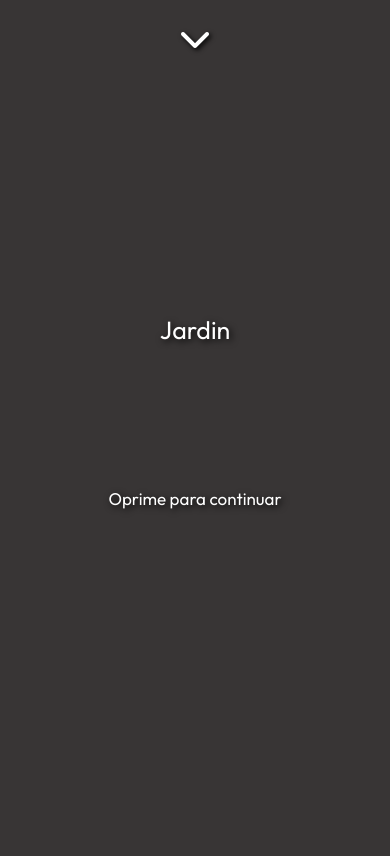
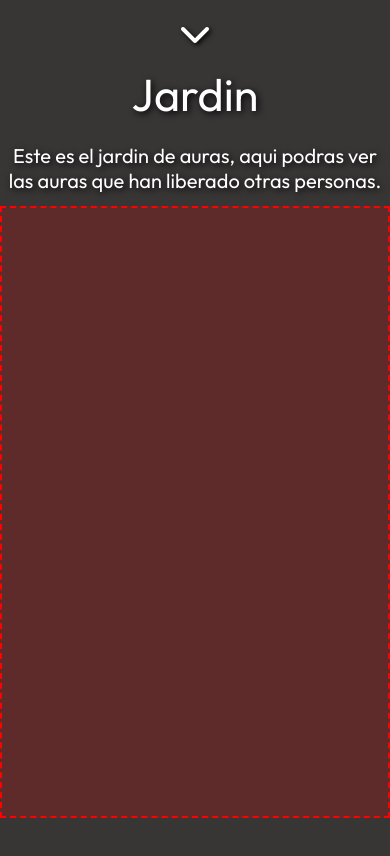
Before and after one commit to Mike19200/Proyecto-AURA-D.A, a plain HTML site: page index.html in a window 390 px wide. Both pictures are taken after a click on the button 195 px from the left and 801 px from the top of the page. Drawn offline with nearby package versions, Linux system fonts and the light colour scheme.

Commit message:
cambios jardin

```diff
--- a/css/main.css
+++ b/css/main.css
@@ -5,8 +5,10 @@ body {
     justify-content: center;
     align-items: center;
     height: 100vh;
+    max-width: 100%;
     font-family: Outfit;
     background-color: #383535;
+    overflow-x: hidden;
   }
   /*Start Page */
 
@@ -66,11 +68,11 @@ body {
   }
 
   .button-container {
-   position: absolute;
-   top: 95%;
-   left: 50%;
-   transform: translate(-50%, -50%);
-   transition: all 0.4s ease-out;
+    position: fixed;
+    top: 92%;
+    transform: translate(-50%, -50%);
+    transition: all 0.4s ease-out;
+    animation: slideDown 0.5s ease forwards;
   }
 
   #bottom-buttonSP {
@@ -88,12 +90,9 @@ body {
   }
 
   .button-containerOnGarden {
-   position: absolute;
-   top: 7%; /* Ajusta la posición vertical según tus preferencias */
-   left: 50%; /* Ajusta la posición horizontal según tus preferencias */
-   display: none;
-   transition: all 0.4s ease;
-   transform: rotate(-180deg);
+    display: grid;
+    animation: slideUp 0.5s ease forwards;
+    padding-top: 15px;
   }
 
   /*Introduction Page */
@@ -464,15 +463,43 @@ body {
   }
 
   /* GardenPage */
+  .centered-containerGarden{
+    height: 90vh; /* Cambié "90" a "90vh" para establecer el 90% de la altura de la ventana */
+    overflow-x: hidden;
+  }
 
-  .centered-containerGarden{
-    display: flex;
-    flex-direction: column;
-    justify-content: center;
-    align-items: center;
-    height: 90;
-    max-width: 768px;
+  .top-sectionGarden {
+    /* transform: translateY(-230px);  Eliminado este transform */
+    text-align: center;
+    top: 100%;
+    transform:translateY(12px);
   }
+
+  #GardenTitle {
+    font-size: 45px;
+    text-align: center;
+    color: #fff;
+    text-shadow: black 2px 2px 7px;
+    margin: unset;
+  }
+
+  #GardenSubtitle {
+    font-size: 20px;
+    text-align: center;
+    color: #fff;
+    text-shadow: black 2px 2px 7px;
+  }
+
+  .bottom-sectionGarden {
+    position: absolute;
+    top: 20%;
+    left: 0;
+    width: 100%;
+    height: 80%;
+    background-color: rgba(255, 0, 0, 0.2);
+    border: 2px dashed red;
+  }
+
 
   /* usPage */
 
@@ -841,7 +868,7 @@ body {
   }
 
   .slide-up {
-  animation: slideUp 0.5s ease forwards;
+    animation: slideUp 0.5s ease forwards;
   }
 
   @keyframes slideUp {
@@ -955,6 +982,24 @@ body {
         flex-direction: column;
     }
 
+    /* Garden */
+
+    .centered-containerGarden{
+      height: 90vh; /* Cambié "90" a "90vh" para establecer el 90% de la altura de la ventana */
+      overflow-x: hidden;
+    }
+
+    .bottom-sectionGarden {
+      position: absolute;
+      top: 20%;
+      left: 0;
+      width: 99%;
+      height: 80%;
+      background-color: rgba(255, 0, 0, 0.2);
+      border: 2px dashed red;
+    }
+
+
     .left-sectionRP2
     {
      display: flex;
--- a/index.html
+++ b/index.html
@@ -44,13 +44,15 @@
     <div id="startPagebtn" class="button-container">
      <button id="bottom-buttonSP" class="bottomBtnSP"><i class="fa-solid fa-chevron-down"></i></button>
     </div>
-    <div id="gardenPage" style="display: none;" class="centered-containerGarden">
-      <div class="top-section">
-            <p> Jardin</p>
-          </div>
-          <div class="bottom-section">
-            <p id="continueText">Oprime para continuar</p>
-          </div>
+    <div id="gardenPage" style="display: none;" class="slide-up">
+      <div class="centered-containerGarden">
+        <div class="top-sectionGarden">
+          <p id="GardenTitle"> Jardin</p>
+          <p id="GardenSubtitle">Este es el jardin de auras, aqui podras ver las auras que han liberado otras personas.</p>
+        </div>
+        <div class="bottom-sectionGarden">
+        </div>
+      </div>
     </div>
     <div id="introductionPage" style="display: none;" class="centered-container2">
         <div class="top-section">
@@ -70,7 +72,7 @@
     <div id="namePage" style="display: none;" class="centered-container3">
         <div class="top-sectionNP">
           <p id="nameLabel">Cual es tu nombre?</p>
-          <input type="text" id="nameTxtbox" size="15" />
+          <input autocomplete="off" type="text" id="nameTxtbox" size="15" />
         </div>
         <div class="bottom-sectionNP">
           <button id="continuebtn2"></button>
--- a/js/main.js
+++ b/js/main.js
@@ -110,13 +110,13 @@ bottombtnSP.addEventListener("click", function(){
   if(!isUp)
   {
   startPage.style.display = "none";
-  startPagebtn.style.display = "block";
+  startPagebtn.style.display = "absolute";
   startPagebtn.classList.remove("button-container");
   startPagebtn.classList.add("button-containerOnGarden");
   startPagebtn.style.transform = "rotate(-180deg)";
-  startPagebtn.style.transform = "translate(-50%, -100%)";
+  gardenPage.classList.add("slide-up");
   gardenPage.style.display = "block";
-  gardenPage.classList.add("slide-up");
+  document.body.style.display ="block";
   isUp = true;
   }
   else
@@ -129,8 +129,10 @@ bottombtnSP.addEventListener("click", function(){
   startPagebtn.style.display = "absolute";
   startPagebtn.classList.remove("button-containerOnGarden");
   startPagebtn.classList.add("button-container");
+  startPagebtn.style.transform = "translate(-50%, -50%)";
+  startPage.classList.add("slide-down");
   gardenPage.style.display = "none";
-  startPage.classList.add("slide-down");
+  document.body.style.display ="flex";
   isUp = !isUp;
   }
 });
@@ -324,7 +326,6 @@ continuebtn5.addEventListener("click", function() {
   if (window.innerWidth <= 768) {
     setTimeout(function() {
       startPage.style.display = "none";
-      startPagebtn.style.display = "none";
       menubtn.style.display = "none";
       introductionPage.style.display = "none";
       namePage.style.display = "none";
@@ -335,17 +336,18 @@ continuebtn5.addEventListener("click", function() {
       summitPage.style.display = "block";
       setTimeout(function() {
         summitPage.style.display = "none";
-        startPagebtn.style.display = "block";
+        startPagebtn.style.display = "grid";
         startPagebtn.classList.add("button-containerOnGarden");
+        startPagebtn.classList.remove("button-container");
         startPagebtn.style.transform = "rotate(-180deg)";
         startPagebtn.style.transform = "translate(-50%, -100%)";
         isUp = true;
         gardenPage.style.display = "block";
+        document.body.style.display ="block";
       }, 5000);
     }, 800);
   } else {
       startPage.style.display = "none";
-      startPagebtn.style.display = "none";
       menubtn.style.display = "none";
       introductionPage.style.display = "none";
       namePage.style.display = "none";
@@ -356,13 +358,15 @@ continuebtn5.addEventListener("click", function() {
       summitPage.style.display = "block";
       setTimeout(function() {
         summitPage.style.display = "none";
-        startPagebtn.style.display = "block";
+        startPagebtn.style.display = "grid";
         startPagebtn.classList.add("button-containerOnGarden");
+        startPagebtn.classList.remove("button-container");
         startPagebtn.style.transform = "rotate(-180deg)";
         startPagebtn.style.transform = "translate(-50%, -100%)";
         isUp = true;
         menubtn.style.display = "block";
         gardenPage.style.display = "block";
+        document.body.style.display ="block";
       }, 5000);
   }
 });
@@ -381,6 +385,7 @@ inicioBtn.addEventListener("click", function() {
   startPagebtn.classList.remove("button-containerOnGarden");
   startPagebtn.classList.add("button-container");
   gardenPage.style.display = "none";
+  document.body.style.display ="flex";
   creditsPage.style.display = "none";
 });
 
```
